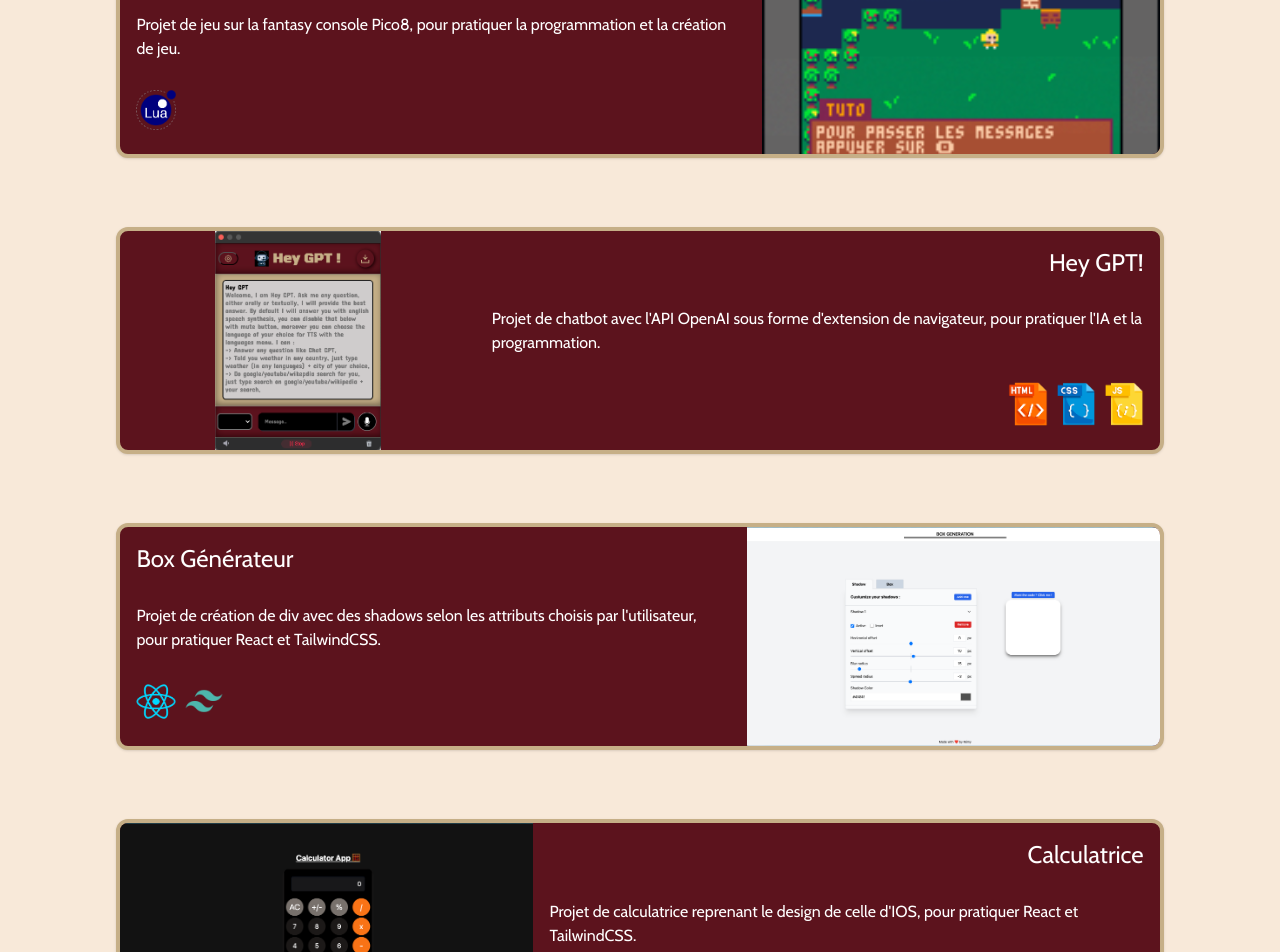
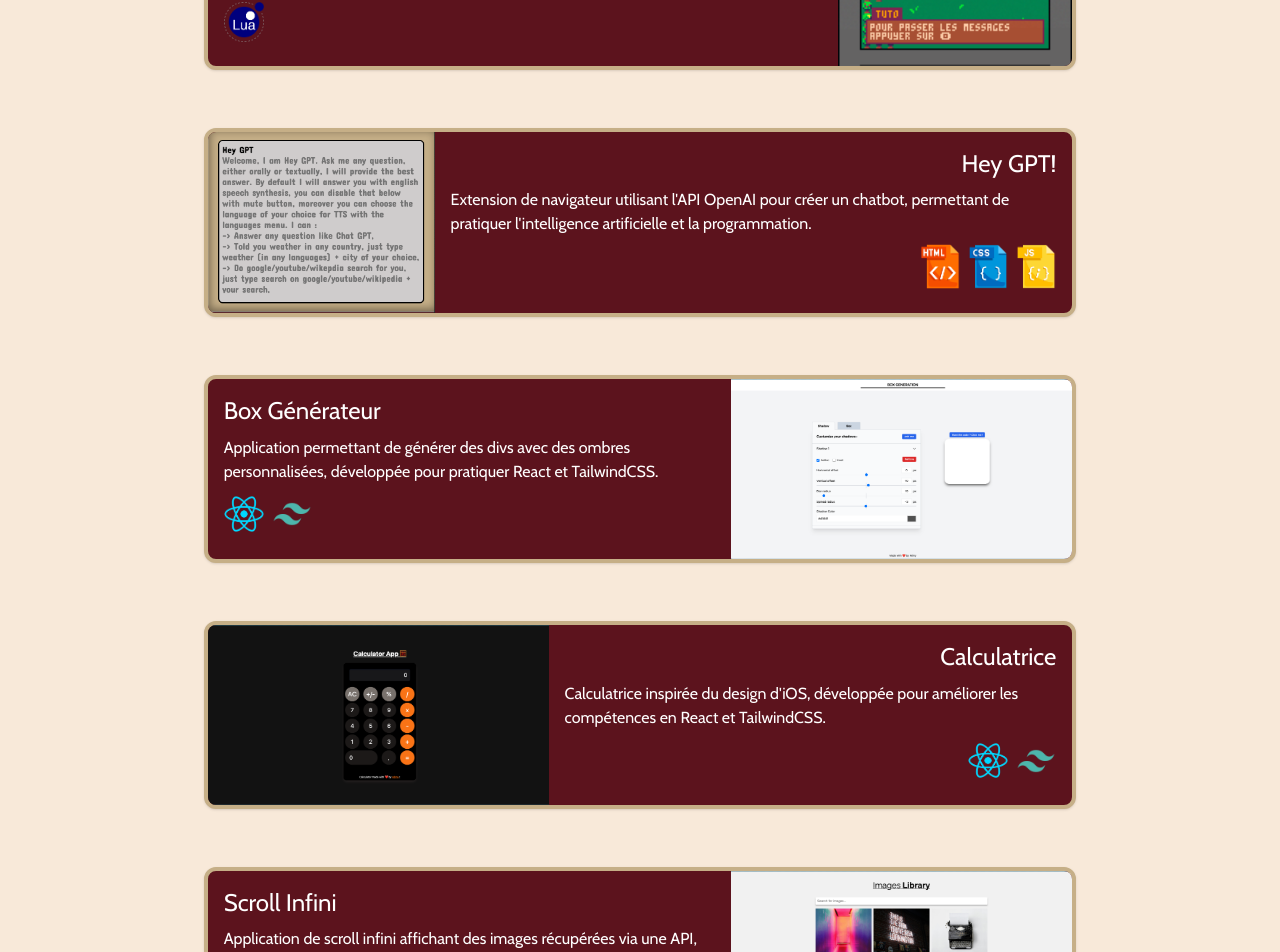
Before and after one commit to remyShift/Portfolio_GameBoy_Next, a Next.js app: page /projects/fun-stats in a window 1280 px wide. Shown: the part 1780-2732 px from the top of the page. Built offline with nearby package versions, Linux system fonts and the light colour scheme.

Commit message:
fix some issue 2

```diff
--- a/src/components/PageParts/Bottom/Projects/Card.tsx
+++ b/src/components/PageParts/Bottom/Projects/Card.tsx
@@ -6,9 +6,9 @@ export default function Card({ project, index }: { project: any, index: number }
 	const isEven = index % 2 === 0;
 
 	return (
-		<a href={project.link} className="flex flex-col justify-between items-center bg-wine border-[#C6AF87] hover:bg-wine/80 border-solid border-4 rounded-xl shadow md:flex-row md:w-[90%] md:h-[7%]">
+		<a href={project.link} target="_blank" className="flex flex-col justify-between items-center bg-wine border-[#C6AF87] hover:bg-wine/80 border-solid border-4 rounded-xl shadow md:flex-row w-[80%] md:w-[75%] md:h-[7%]">
 			{isEven && (
-				<img className="object-contain w-full rounded-t-lg md:h-full md:w-[40%] md:rounded-none md:rounded-l-lg" src={project.image} alt={project.name} />
+				<img className="object-cover w-full rounded-t-lg md:h-full md:w-[40%] md:rounded-none md:rounded-l-lg" src={project.image} alt={project.name} />
 			)}
 			<div className={`flex flex-col h-full justify-between p-4 leading-normal ${isEven ? 'md:items-end' : 'md:items-start'}`}>
 				<h5 className="mb-2 text-xl md:text-2xl font-cabinBold text-white">{project.name}</h5>
@@ -21,7 +21,7 @@ export default function Card({ project, index }: { project: any, index: number }
 			</div>
 			{
 				!isEven && (
-					<img className="object-cover w-full rounded-t-lg md:h-full md:w-[40%] md:rounded-none md:rounded-r-lg" src={project.image} alt={project.name} />
+					<img className="object-cover w-full rounded-b-lg md:h-full md:w-[40%] md:rounded-none md:rounded-r-lg" src={project.image} alt={project.name} />
 				)
 			}
 		</a >
--- a/src/projects.json
+++ b/src/projects.json
@@ -2,7 +2,7 @@
 	"projects": [
 		{
 			"name": "Dataviz et API",
-			"description": "Projet de data visualisation en live avec l'appel d'une API, pour pratiquer les appels API et la data visualisation.",
+			"description": "Projet de visualisation de données en temps réel via des appels API, visant à améliorer les compétences en data visualisation et en intégration d'API.",
 			"image": "/assets/img/projects/ADA/dataviz.png",
 			"stacks": [
 				"html",
@@ -13,7 +13,7 @@
 		},
 		{
 			"name": "Enigma",
-			"description": "Projet de jeu sur la fantasy console Pico8, pour pratiquer la programmation et la création de jeu.",
+			"description": "Jeu développé sur la console fantasy Pico8, conçu pour renforcer les compétences en programmation et en développement de jeux.",
 			"image": "/assets/img/projects/ADA/enigma.p8.png",
 			"stacks": [
 				"lua"
@@ -22,7 +22,7 @@
 		},
 		{
 			"name": "Hey GPT!",
-			"description": "Projet de chatbot avec l'API OpenAI sous forme d'extension de navigateur, pour pratiquer l'IA et la programmation.",
+			"description": "Extension de navigateur utilisant l'API OpenAI pour créer un chatbot, permettant de pratiquer l'intelligence artificielle et la programmation.",
 			"image": "/assets/img/projects/ADA/heygpt.png",
 			"stacks": [
 				"html",
@@ -33,7 +33,7 @@
 		},
 		{
 			"name": "Box Générateur",
-			"description": "Projet de création de div avec des shadows selon les attributs choisis par l'utilisateur, pour pratiquer React et TailwindCSS.",
+			"description": "Application permettant de générer des divs avec des ombres personnalisées, développée pour pratiquer React et TailwindCSS.",
 			"image": "/assets/img/projects/PMP/PMP-boxgeneration.png",
 			"stacks": [
 				"react",
@@ -43,7 +43,7 @@
 		},
 		{
 			"name": "Calculatrice",
-			"description": "Projet de calculatrice reprenant le design de celle d'IOS, pour pratiquer React et TailwindCSS.",
+			"description": "Calculatrice inspirée du design d'iOS, développée pour améliorer les compétences en React et TailwindCSS.",
 			"image": "/assets/img/projects/PMP/PMP-calculator.png",
 			"stacks": [
 				"react",
@@ -52,8 +52,8 @@
 			"link": "https://remyshift.github.io/PMP-React_Calculator/"
 		},
 		{
-			"name": "Scroll Infinie",
-			"description": "Projet de scroll infini avec des img récupérées d'une API, pour pratiquer les appels API et les observer.",
+			"name": "Scroll Infini",
+			"description": "Application de scroll infini affichant des images récupérées via une API, conçue pour pratiquer les appels API et l'observation des données.",
 			"image": "/assets/img/projects/PMP/PMP-infinitescroll.png",
 			"stacks": [
 				"html",
@@ -64,7 +64,7 @@
 		},
 		{
 			"name": "Landing Page",
-			"description": "Projet de landing page avec un design simple et épuré, pour pratiquer HTML, CSS et JS.",
+			"description": "Page d'atterrissage au design simple et épuré, développée pour pratiquer HTML, CSS et JS.",
 			"image": "/assets/img/projects/PMP/PMP-landingpage.png",
 			"stacks": [
 				"html",
@@ -75,7 +75,7 @@
 		},
 		{
 			"name": "Filtre de recherche",
-			"description": "Projet de filtre de recherche sur une liste d'utilisateurs, pour pratiquer la recherche et le filtrage en JS.",
+			"description": "Application de filtrage de recherche sur une liste d'utilisateurs, développée pour améliorer les compétences en recherche et filtrage en JS.",
 			"image": "/assets/img/projects/PMP/PMP-listfilter.png",
 			"stacks": [
 				"html",
@@ -86,7 +86,7 @@
 		},
 		{
 			"name": "Jeux des memories",
-			"description": "Projet de jeu des memories, pour pratiquer les animations et la logique de jeu en JS.",
+			"description": "Jeu de mémoire conçu pour pratiquer les animations et la logique de jeu en JS.",
 			"image": "/assets/img/projects/PMP/PMP-memoryCardGame.png",
 			"stacks": [
 				"html",
@@ -97,7 +97,7 @@
 		},
 		{
 			"name": "Lecteur de Musique",
-			"description": "Projet de lecteur de musique, pour pratiquer la lecture de fichiers audio en JS.",
+			"description": "Lecteur de musique développé pour pratiquer la lecture de fichiers audio en JS.",
 			"image": "/assets/img/projects/PMP/PMP-musicplayer.png",
 			"stacks": [
 				"html",
@@ -108,7 +108,7 @@
 		},
 		{
 			"name": "Test de rapidité de frappe",
-			"description": "Projet de test de rapidité de frappe, pour pratiquer HTML, CSS et JS.",
+			"description": "Application de test de rapidité de frappe, développée pour pratiquer HTML, CSS et JS.",
 			"image": "/assets/img/projects/PMP/PMP-typingspeedtest.png",
 			"stacks": [
 				"html",
```
